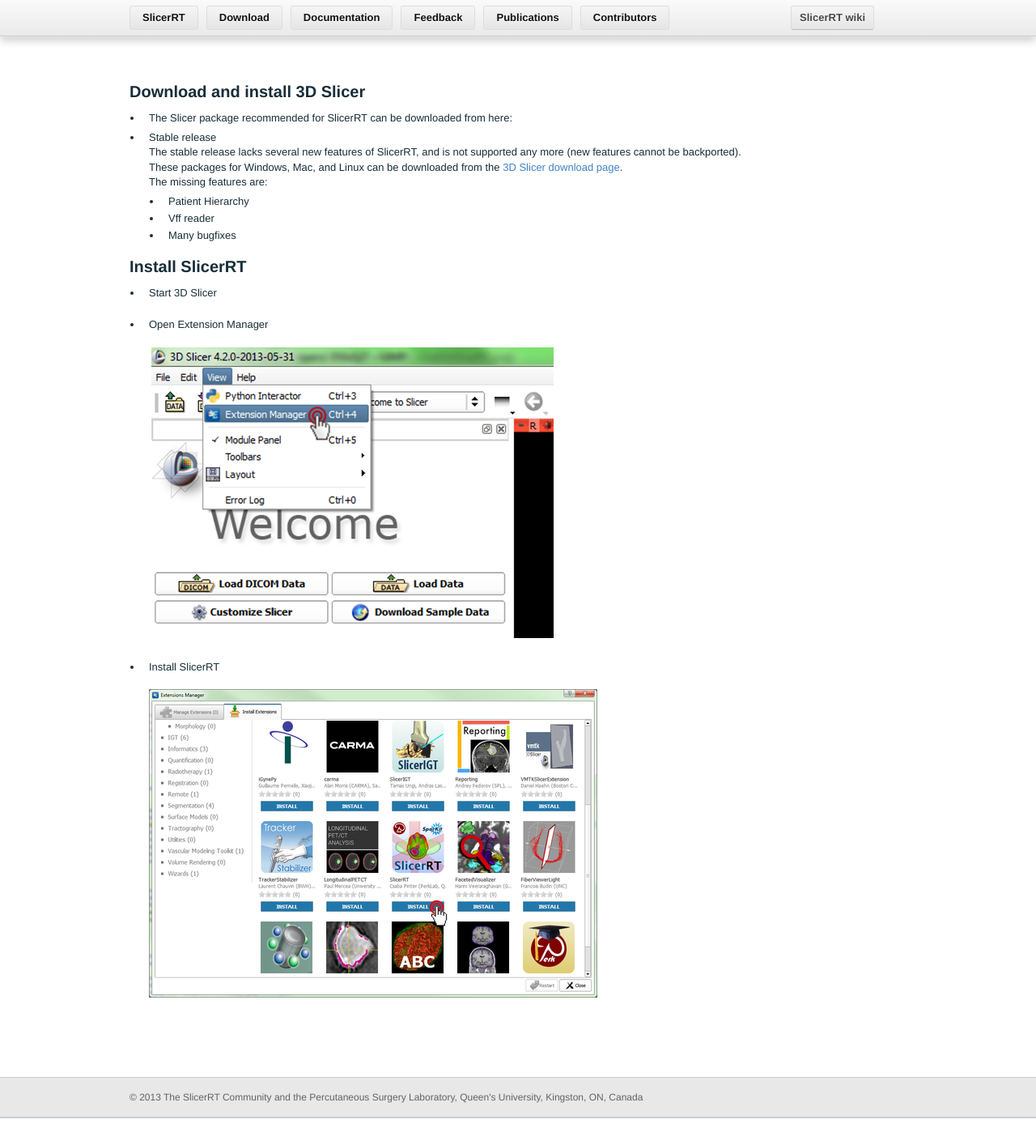
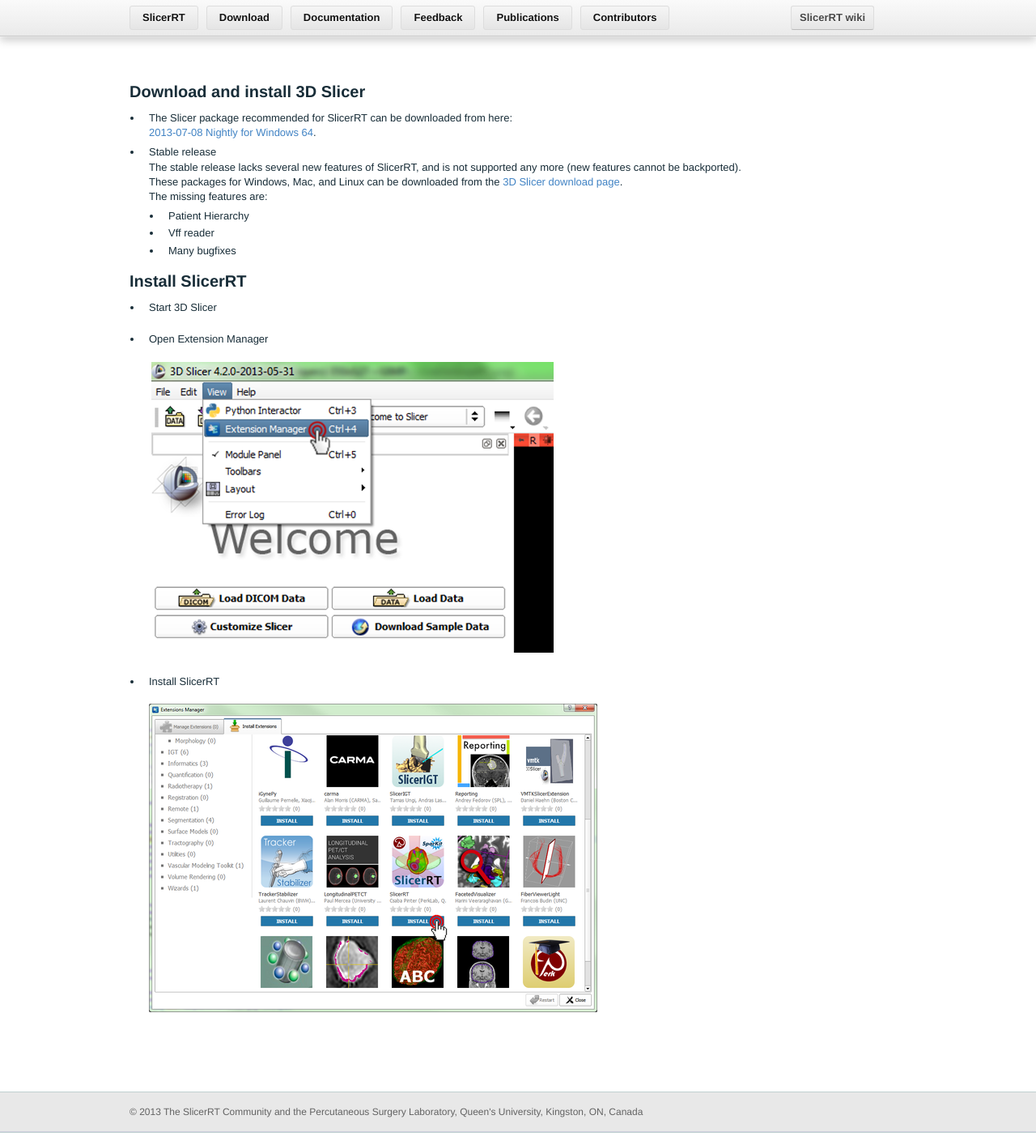
Before and after one commit to Sunderlandkyl/slicerrt.github.com, a Jekyll site: the page built from Download.md, in a window 1280 px wide. Shown: the whole page at 81% size. Built offline with Jekyll 4.4.1, drawn with Linux system fonts in a browser that asks for light colours; Markdown is read by kramdown in place of the engine named in the settings.

Commit message:
Reverting last change. The error was not due to the link (the only thing I changed between a version that was good and one that was not)

```diff
--- a/Download.md
+++ b/Download.md
@@ -3,7 +3,7 @@
 ---
 #Download and install 3D Slicer
 
-*   The Slicer package <b>recommended for SlicerRT<b> can be downloaded from here:
+*   The Slicer package <b>recommended for SlicerRT<b> can be downloaded from here:<br> [2013-07-08 Nightly for Windows 64](http://slicer.kitware.com/midas3/api/rest?method=midas.bitstream.download&name=Slicer-4.2.0-2013-07-08-win-amd64.exe&checksum=cc606a96d127b80d05f18492030cbd66).
 
 *   Stable release<br>
 The stable release lacks several new features of SlicerRT, and is not supported any more (new features cannot be backported).<br>These packages for Windows, Mac, and Linux can be downloaded from the [3D Slicer download page](http://download.slicer.org/).<br>
```
